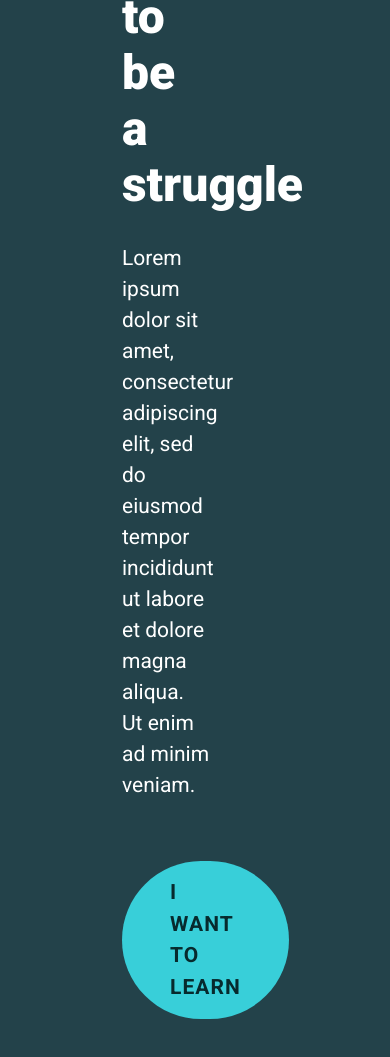
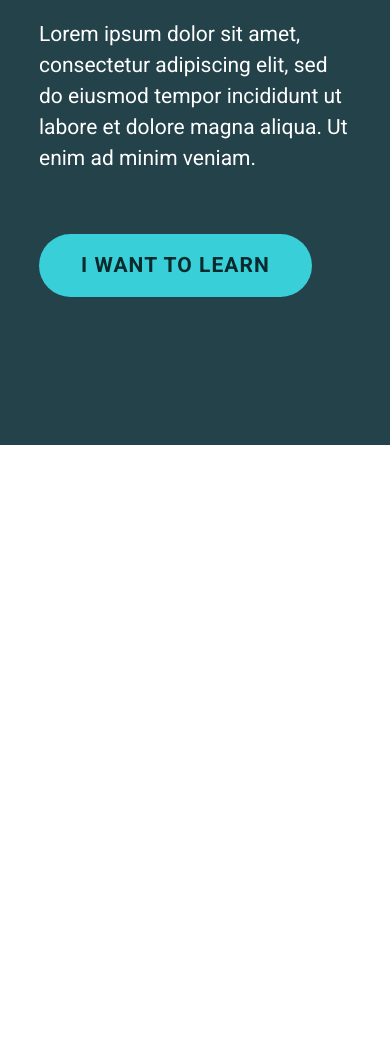
Before and after one commit to bycarlosgamez/conquering-responsive-layouts, a plain HTML site: page challenge03/index.html in a window 390 px wide. Shown: the part 383-1440 px from the top of the page. After the commit the page ends 844 px from the top, so only its background shows below. Drawn offline with Linux system fonts and the light colour scheme.

Commit message:
added some changes for responsivenes

```diff
--- a/challenge03/index.html
+++ b/challenge03/index.html
@@ -10,14 +10,14 @@
     <link rel="stylesheet" href="style.css">
 </head>
 <body>
-    <div class="container">
-        <div class="container-text">
+    <div class="hero">
+        <div class="container">
             <h1>Responsive layouts don’t have to be a struggle</h1>
 
 
             <p>Lorem ipsum dolor sit amet, consectetur adipiscing elit, sed do eiusmod tempor incididunt ut labore et dolore magna aliqua. Ut enim ad minim veniam.</p>
+            <a href="#">I WANT TO LEARN</a>
         </div>
-        <a href="#">I WANT TO LEARN</a>
     </div>
 
 </body>
--- a/challenge03/style.css
+++ b/challenge03/style.css
@@ -1,4 +1,6 @@
-* {
+*,
+*::before,
+*::after {
   box-sizing: border-box;
   margin: 0;
   padding: 0;
@@ -8,17 +10,16 @@ body {
   font-family: 'Roboto', sans-serif;
 }
 
-.container {
-  background: #23424A;
+.hero {
   background: #23424A;
   color: white;
-  padding: 148px 122px;
-  margin: 0 auto;
+  padding: 9.25rem 0;
 }
 
-.container-text {
-  width: 60%;
+.container {
+  width: 80%;
   max-width: 700px;
+  margin: 0 auto;
 }
 
 h1 {
@@ -35,14 +36,14 @@ p {
 
 a {
   display: inline-block;
-  font-size: 21px;
+  font-size: 1.313rem;
   font-weight: 700;
   text-decoration: none;
   color: #072A2D;
   background-color: #38CFD9;
   line-height: 150.19%;
   letter-spacing: 0.05em;
-  padding: 16px 48px;
+  padding: .75em 2em;
   border-radius: 100px;
   margin-top: 60px;
 }
```
